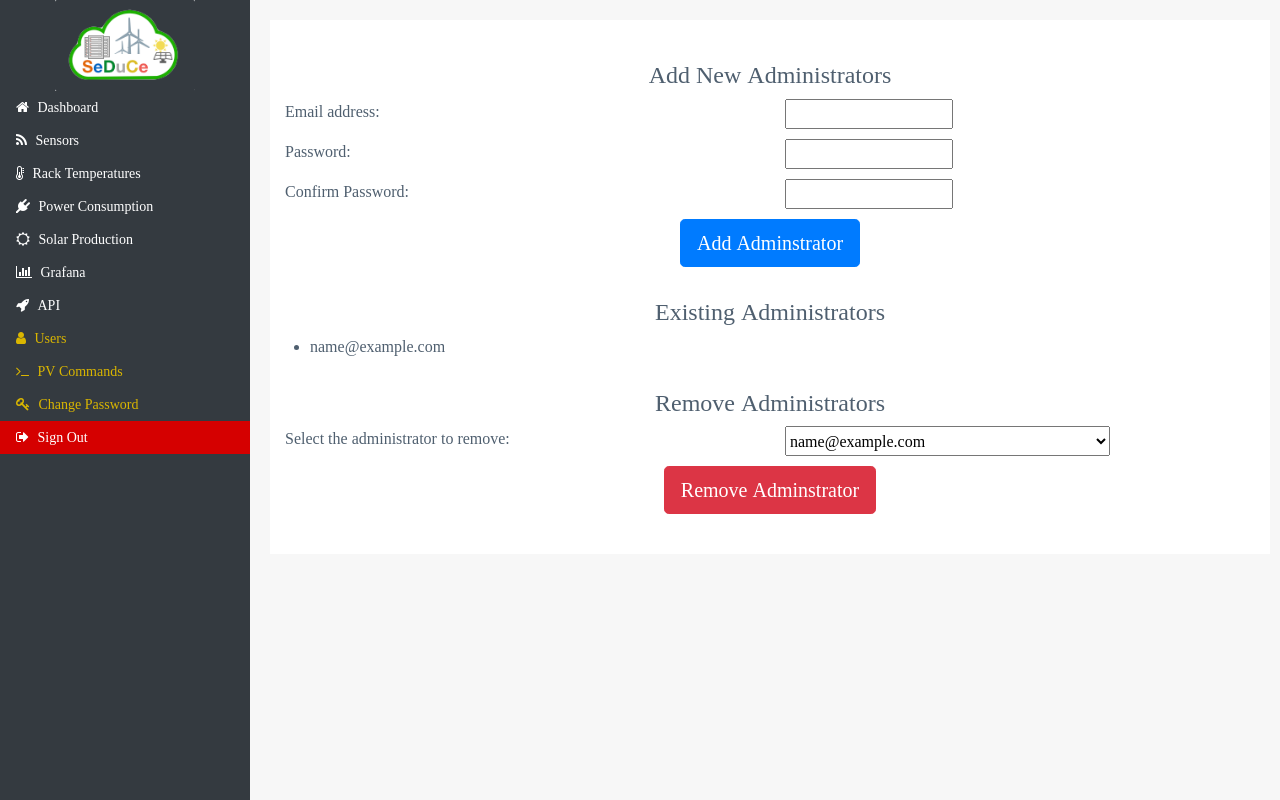
After one commit to SeduceProject/dashboard, a Flask app: page /users in a window 1280 px wide. The commit adds this page. Run offline with Flask 2, Linux system fonts and the light colour scheme; the visitor is signed in with stand-in values (Sample User, id 1); tables that the repository leaves empty hold one stand-in row (values such as "Sample post"); some libraries are stand-ins or nearby versions.

Commit message:
Users page to add/delete administrators

```diff
--- /dev/null
+++ b/api/admin.py
@@ -0,0 +1,57 @@
+from database.connector import open_session, close_session
+from database.tables import User
+from flask_login import current_user, login_required
+from werkzeug.security import generate_password_hash
+import flask, logging
+
+
+b_admin = flask.Blueprint("admin", __name__, template_folder="templates/")
+
+
+@b_admin.route("/users")
+@login_required
+def users():
+    admins = []
+    db = open_session()
+    for user in db.query(User).all():
+        admins.append(user.email)
+    close_session(db)
+    return flask.render_template("users.html", active_btn = "user",
+        is_anonymous = current_user.is_anonymous, existing = admins)
+
+
+@b_admin.route("/add-admin", methods=[ "POST" ])
+@login_required
+def add_admin():
+    form_data = flask.request.form
+    db = open_session()
+    existing = db.query(User).filter(User.email == form_data["email"]).first()
+    if existing is None:
+        if form_data["pwd"] == form_data["confirm_pwd"]:
+            new_user = User(email = form_data["email"],
+                password = generate_password_hash(form_data["pwd"], method = 'sha256'))
+            db.add(new_user)
+        else:
+            logging.error("Can not add the administrator '%s': password and confirm password are different" % form_data["email"])
+    else:
+        logging.error("Can not add the administrator '%s': the administrator already exists" % form_data["email"])
+    close_session(db)
+    return flask.redirect("/users")
+
+
+@b_admin.route("/del-admin", methods=[ "POST" ])
+@login_required
+def del_admin():
+    email = flask.request.form["email"]
+    db = open_session()
+    existing = db.query(User).filter(User.email == email).first()
+    if existing is None:
+        logging.error("Administrator '%s' does not exist" % email)
+    else:
+        admins = db.query(User).all()
+        if len(admins) < 2:
+            logging.error("Can not delete the administrator '%s' because he is the last administrator" % email)
+        else:
+            db.delete(existing)
+    close_session(db)
+    return flask.redirect("/users")
--- a/dashboard.py
+++ b/dashboard.py
@@ -3,6 +3,7 @@ from database.tables import User
 from datetime import datetime
 from flask import Flask, render_template
 from flask_login import LoginManager, UserMixin
+from api.admin import b_admin
 from api.login import b_login
 from api.main import b_main
 import jinja2, logging, os, sys
@@ -14,6 +15,7 @@ dashboard.secret_key = "dashboard secret key"
 # Add routes from blueprints
 dashboard.register_blueprint(b_login)
 dashboard.register_blueprint(b_main)
+dashboard.register_blueprint(b_admin)
 
 
 # Jinja filters to render templates
--- a/static/css/main.css
+++ b/static/css/main.css
@@ -27,6 +27,7 @@ body {
     font-family: 'FontAwesome';
     color: #4f5f6f;
 }
+
 /*** dashboard ***/
 .dashboard .info-block {
     width: 500px;
@@ -171,7 +172,7 @@ body {
 }
 
 .production .line-block {
-    width: 1068px;
+    width: 1108px;
     margin: auto;
     margin-top: 30px;
     padding: 20px;
@@ -203,3 +204,30 @@ body {
     margin-left: 10px;
     display: inline-block;
 }
+
+/** users page ***/
+.users {
+    width: 1000px;
+    margin: auto;
+    padding-top: 10px;
+    padding-bottom: 40px;
+    background: white;
+}
+
+.users h4 {
+    margin-top: 30px;
+}
+
+.users .row {
+    margin-top: 10px;
+}
+
+.users .btn {
+    margin: auto;
+    margin-top: 10px;
+}
+
+.users select {
+    width: 325px;
+    height: 30px;
+}
--- a/templates/base.html
+++ b/templates/base.html
@@ -53,7 +53,7 @@
             API
         </a>
         {% if not is_anonymous %}
-            <a id="user" href="/user">
+            <a id="users" href="/users">
                 <span>
                     <i class="fa fa-user"></i>
                     Users
--- a/templates/consumption.html
+++ b/templates/consumption.html
@@ -1,6 +1,5 @@
 {% extends "base.html" %}
 {% block other_js %}
-    <script src="/static/js/jquery-3.5.1.min.js"></script>
     <script src="/static/js/chart.js"></script>
     <script src="/static/js/consumption.js"></script>
 {% endblock %}
--- a/templates/dashboard.html
+++ b/templates/dashboard.html
@@ -1,6 +1,5 @@
 {% extends "base.html" %}
 {% block other_js %}
-    <script src="/static/js/jquery-3.5.1.min.js"></script>
     <script src="/static/js/chart.js"></script>
     <script src="/static/js/dashboard.js"></script>
 {% endblock %}
--- a/templates/production.html
+++ b/templates/production.html
@@ -1,6 +1,5 @@
 {% extends "base.html" %}
 {% block other_js %}
-    <script src="/static/js/jquery-3.5.1.min.js"></script>
     <script src="/static/js/chart.js"></script>
     <script src="/static/js/production.js"></script>
 {% endblock %}
--- a/templates/rack_temperatures.html
+++ b/templates/rack_temperatures.html
@@ -1,6 +1,5 @@
 {% extends "base.html" %}
 {% block other_js %}
-    <script src="/static/js/jquery-3.5.1.min.js"></script>
     <script src="/static/js/rack-temperatures.js"></script>
 {% endblock %}
 {% block content %}
--- a/templates/sensors.html
+++ b/templates/sensors.html
@@ -1,6 +1,5 @@
 {% extends "base.html" %}
 {% block other_js %}
-    <script src="/static/js/jquery-3.5.1.min.js"></script>
     <script src="/static/js/sensors.js"></script>
 {% endblock %}
 {% block content %}
--- /dev/null
+++ b/templates/users.html
@@ -0,0 +1,61 @@
+{% extends "base.html" %}
+{% block other_js %}
+{% endblock %}
+{% block content %}
+<div class="users">
+    <center><h4>Add New Administrators</h4></center>
+    <form action="/add-admin" method="POST" class="container">
+        <div class="row">
+            <div class="col">
+                Email address:
+            </div>
+            <div class="col">
+                <input type="email" name="email" required>
+            </div>
+        </div><!-- row -->
+        <div class="row">
+            <div class="col">
+                Password:
+            </div>
+            <div class="col">
+                <input type="password" name="pwd" required>
+            </div>
+        </div><!-- row -->
+        <div class="row">
+            <div class="col">
+                Confirm Password:
+            </div>
+            <div class="col">
+                <input type="password" name="confirm_pwd" required>
+            </div>
+        </div><!-- row -->
+        <center><button class="btn btn-lg btn-primary" type="submit">
+            Add Adminstrator
+        </button></center>
+    </form>
+    <center><h4>Existing Administrators</h4></center>
+    <ul>
+        {% for admin in existing %}
+            <li>{{admin}}</li>
+        {% endfor %}
+    </ul>
+    <center><h4>Remove Administrators</h4></center>
+    <form action="/del-admin" method="POST" class="container">
+        <div class="row">
+            <div class="col">
+                Select the administrator to remove:
+            </div>
+            <div class="col">
+                <select name="email">
+                    {% for admin in existing %}
+                        <option>{{admin}}</option>
+                    {% endfor %}
+                </select>
+            </div>
+        </div><!-- row -->
+        <center><button class="btn btn-lg btn-danger" type="submit">
+            Remove Adminstrator
+        </button></center>
+    </form>
+</div><!-- users -->
+{% endblock %}
```
Also changed, not shown: api/main.py (+1 -7 lines), templates/password.html (added, +61 -0 lines).
